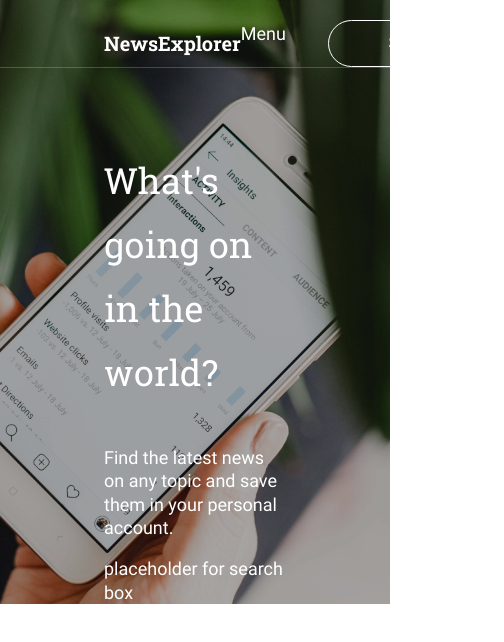
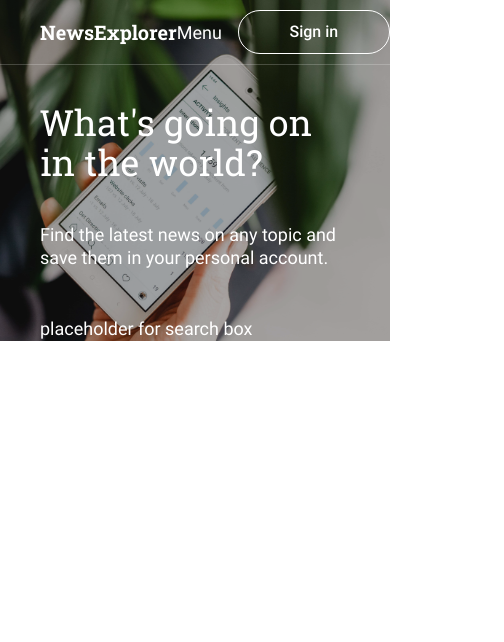
Before and after one commit to momofcats/news-explorer-frontend, a React (Create React App) app: page / in a window 390 px wide. Shown: the top 642 px of the page, 504 px wide, since content can reach past the window. Built offline with nearby package versions, Linux system fonts and the light colour scheme.

Commit message:
make main responsive

```diff
--- a/src/components/App/App.css
+++ b/src/components/App/App.css
@@ -3,7 +3,8 @@
 .page {
     margin: 0 auto;
     font-family: 'Roboto',  Arial, Helvetica, sans-serif;
-    font-weight: normal;
+    font-weight: 400;
     font-size: 18px;
     line-height: 1.3;
+    max-width: 1440px;
 }
--- a/src/components/Header/Header.css
+++ b/src/components/Header/Header.css
@@ -2,8 +2,10 @@
     display: flex;
     justify-content: space-between;
     border-bottom: 1px solid rgba(255, 255, 255, .2);
-    padding: 20px 104px 0 104px;
-    color: #FFF
+    padding: 0 104px;
+    color: #FFF;
+    max-width: 1440px;
+    margin: 0 auto;
 
 }
 .header__logo {
@@ -19,6 +21,7 @@
     display: flex;
     justify-content: space-between;
     align-items: center;
+    padding: 10px 0;
 }
 
 .header__button {
@@ -37,6 +40,25 @@
     font-size: 18px;
 }
 
-.nav {
-    margin-bottom: 20px;
+@media screen and (max-width: 768px) {
+    .header {
+        padding: 0 40px;
+    }
+    .header__button {
+        font-size: 16px;
+        margin-left: 16px;
+        width: 152px;
+    }
 }
+
+@media screen and (max-width: 320px) {
+    .header {
+        padding: 0 16px;
+    }
+    .header__button {
+        font-size: 18px;
+    }
+    .header__logo {
+        font-size: 16px;
+    }
+}
--- a/src/components/Search/Search.css
+++ b/src/components/Search/Search.css
@@ -4,13 +4,43 @@
     flex-direction: column;
     margin: 0 auto;
     max-width: 608px;
-    padding: 0 104px;
+    justify-content: center;
   }
 
   .search__title {
       font-family: 'Roboto Slab',  Arial, Helvetica, sans-serif;
       font-weight: 400;
-      size: 60px;
-      line-height: 64px;
+      font-size: 60px;
+      line-height: 1.1;
       margin-top: 80px;
+      width: 100%;
   }
+
+  .search__subtitle {
+    margin: 32px 0 88px 0;
+    width: 100%;
+  }
+
+  @media screen and (max-width: 768px) {
+    .search {
+        max-width: 448px;
+        padding: 0 40px;
+    }
+    .search__title {
+        font-size: 36px;
+        margin-top: 38px;
+    }
+    .search__subtitle {
+        margin: 16px 0 48px 0;
+      }
+}
+
+@media screen and (max-width: 320px) {
+    .search {
+        max-width: 285px;
+        padding: 0 16px;
+    }
+    .search__title {
+        margin-top: 30px;
+    }
+}
```
